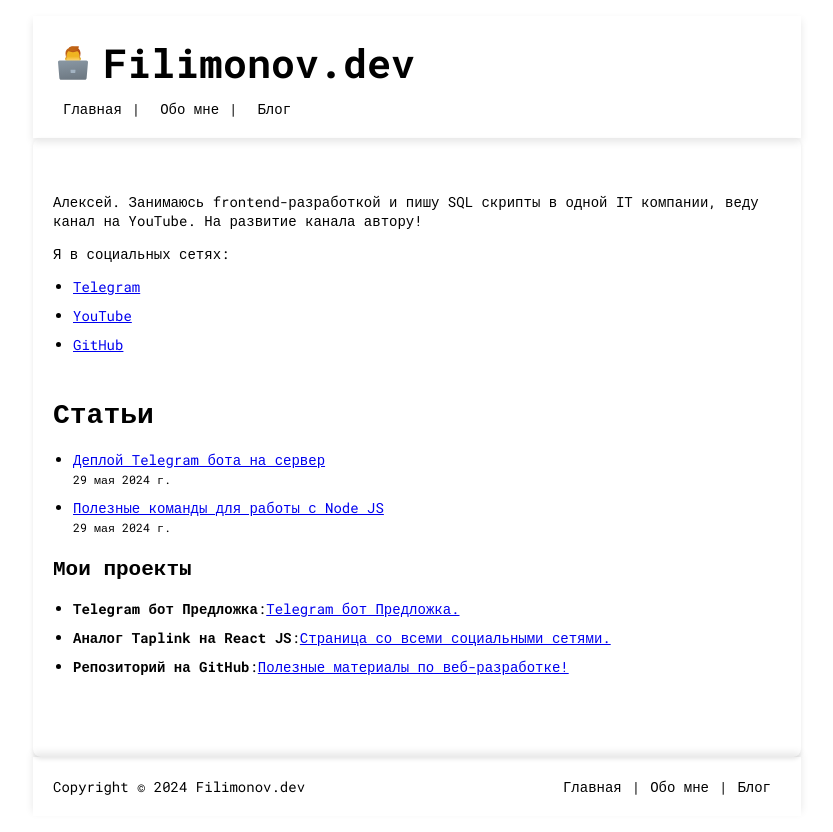
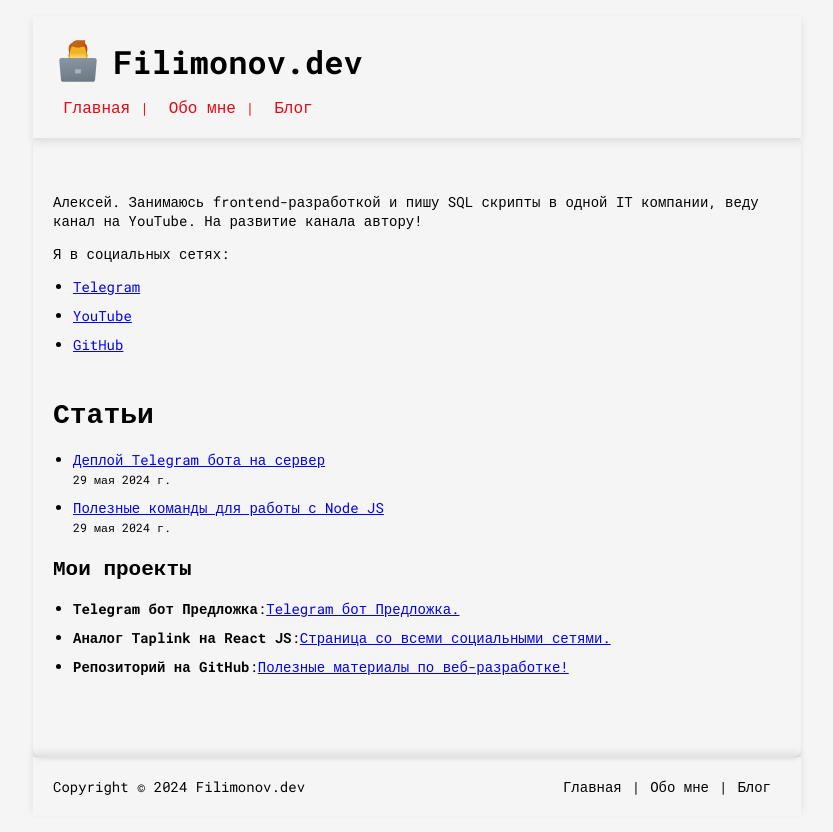
Before and after one commit to FilimonovAlexey/my-nextjs-blog, a Next.js app: page / in a window 1280 px wide. Shown: the whole page, without its empty margins (223-1056 px from the left). Built offline with nearby package versions, Linux system fonts and the light colour scheme.

Commit message:
Обновлены стили

```diff
--- a/src/app/globals.css
+++ b/src/app/globals.css
@@ -18,7 +18,7 @@ body {
   min-height: 100vh;
   max-width: 768px;
   flex-direction: column;
-  background-color: var(--theme-bg);
+  background-color: #f5f5f5; /* Цвет фона из изображения */
   padding: 16px 32px;
   font-size: 0.875rem;
   font-weight: normal;
@@ -39,7 +39,7 @@ header {
 
 header h1 {
   margin: 0;
-  font-size: 2.5rem;
+  font-size: 2rem; /* Уменьшение размера шрифта */
   color: var(--theme-text);
   display: flex;
   align-items: center;
@@ -47,6 +47,8 @@ header h1 {
 
 header h1 img {
   margin-right: 10px;
+  width: 50px; /* Увеличение размера изображения */
+  height: auto;
 }
 
 nav ul {
@@ -64,7 +66,7 @@ nav li {
 nav li::after {
   content: '|';
   margin-left: 10px;
-  color: var(--theme-link);
+  color: #e50914; /* Красный цвет для разделителей */
 }
 
 nav li:last-child::after {
@@ -73,8 +75,9 @@ nav li:last-child::after {
 
 nav a {
   text-decoration: none;
-  color: var(--theme-link);
+  color: #e50914; /* Красный цвет для ссылок */
   font-weight: 500;
+  font-size: 1rem; /* Уменьшение размера шрифта */
 }
 
 nav a:hover {
@@ -175,7 +178,7 @@ form button:hover {
 }
 
 .tag-item a {
-  background-color: var(--theme-accent);
+  background-color: var (--theme-accent);
   color: var(--theme-bg);
   padding: 2px 8px;
   border-radius: 4px;
--- a/src/app/layout.js
+++ b/src/app/layout.js
@@ -19,7 +19,7 @@ export default function RootLayout({ children }) {
       <body>
         <header>
           <h1>
-            <Image src="/icon.svg" alt="Logo" width={40} height={40} />
+            <Image src="/icon.svg" alt="Logo" width={50} height={50} />
             Filimonov.dev
           </h1>
           <nav>
```
